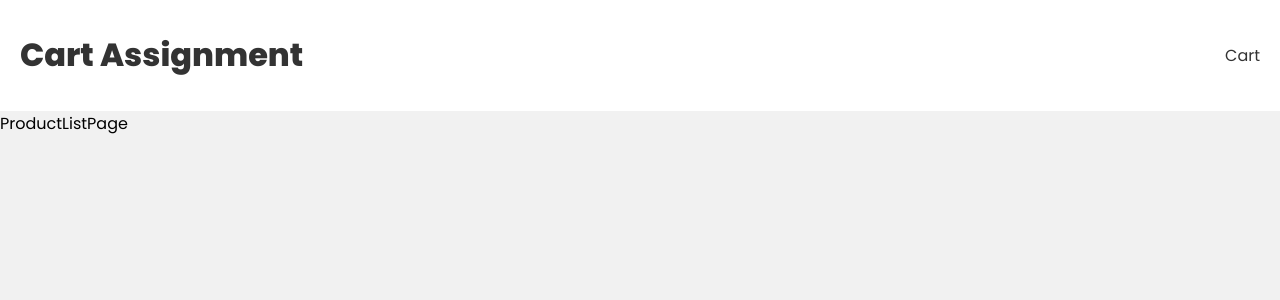
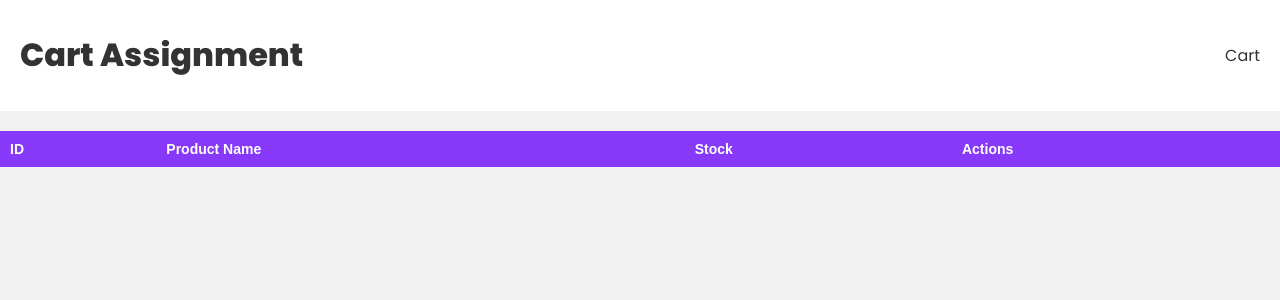
Before and after one commit to subashhB/cart-assignment, a React (Create React App) app: page /productlist in a window 1280 px wide. Shown: the top 300 px of the page. Built offline with nearby package versions, Linux system fonts and the light colour scheme.

Commit message:
feat - Delete and Edit Product

```diff
--- a/src/App.js
+++ b/src/App.js
@@ -4,6 +4,7 @@ import AddProductPage from "./pages/AddProductPage";
 import CartPage from "./pages/CartPage";
 import Home from "./pages/Home";
 import ProductListPage from "./pages/ProductListPage";
+import EditProductPage from "./pages/EditProductPage";
 
 function App() {
   return (
@@ -16,6 +17,7 @@ function App() {
           <Route path="/addproduct" element={<AddProductPage/>}/>
           <Route path="/cart" element={<CartPage/>}/>
           <Route path="/productlist" element={<ProductListPage/>}/>
+          <Route path="/editproduct/:id" element={ <EditProductPage/> }/>
         </Routes>
         </div>
       </BrowserRouter>
--- a/src/components/AddProduct.jsx
+++ b/src/components/ProductForm.jsx
@@ -1,8 +1,10 @@
-import { useState } from "react";
+import { useEffect, useState } from "react";
 import { useProductContext } from "../hooks/useProductContext";
 import * as ActionTypes from "../context/actionTypes";
+import { useNavigate } from "react-router-dom";
 
-const AddProduct = () => {
+const ProductForm = ({ productToUpdate }) => {
+  const navigate = useNavigate();
   const { dispatch } = useProductContext();
   const initialState = {
     id: "",
@@ -18,7 +20,16 @@ const AddProduct = () => {
     product.quantity = parseInt(product.quantity);
     dispatch({ type: ActionTypes.CREATE_PRODUCT, payload: product });
     setProduct(initialState);
+    navigate('/');
   };
+
+  const handleEdit = (e)=>{
+    e.preventDefault();
+    product.quantity = parseInt(product.quantity);
+    console.log(product);
+    dispatch({ type: ActionTypes.EDIT_PRODUCT, payload: product });
+    navigate('/')
+  }
 
   const handleKeyPress = (event) => {
     const keyCode = event.keyCode || event.which;
@@ -30,8 +41,14 @@ const AddProduct = () => {
     }
   };
 
+  useEffect(()=>{
+    if(productToUpdate){
+      setProduct(productToUpdate);
+    }
+  },[productToUpdate])
+
   return (
-    <form onSubmit={handleSubmit}>
+    <form onSubmit={productToUpdate? handleEdit: handleSubmit}>
       <input
         type="text"
         value={product.productName}
@@ -51,9 +68,9 @@ const AddProduct = () => {
         placeholder="Stock"
         required
       />
-      <button type="submit">Add Product</button>
+      <button type="submit">{ productToUpdate? 'Edit': 'Add'} Product</button>
     </form>
   );
 };
 
-export default AddProduct;
+export default ProductForm;
--- a/src/context/ProductContext.js
+++ b/src/context/ProductContext.js
@@ -17,6 +17,12 @@ export const productsReducer = (state, action) => {
           (product) => product.id !== action.payload.id
         ),
       };
+    case actionTypes.EDIT_PRODUCT:
+      return{
+        products: state.products.map((product)=>
+          product.id === action.payload.id ? action.payload: product
+        )
+      }
     default:
       return state;
   }
--- a/src/context/actionTypes.js
+++ b/src/context/actionTypes.js
@@ -1,3 +1,4 @@
 export const SET_PRODUCTS = 'SET_PRODUCTS';
 export const CREATE_PRODUCT = 'CREATE_PRODUCT';
 export const DELETE_PRODUCT = 'DELETE_PRODUCT';
+export const EDIT_PRODUCT = 'EDIT_PRODUCT';
--- a/src/index.css
+++ b/src/index.css
@@ -1,6 +1,9 @@
 /*Google Font*/
 @import url('https://fonts.googleapis.com/css2?family=Poppins:wght@300;400;500;600;800&family=VT323&display=swap');
 
+:root{
+  --primary: #8739f9;
+}
 
 body{
   background: #f1f1f1;
@@ -43,7 +46,7 @@ input {
 }
 
 button, form button{
-  background: #8739f9;
+  background: var(--primary);
   color: #fff;
   width: 100%;
   border-radius: 4px;
@@ -73,6 +76,36 @@ form {
 
 .product-list-link{
   text-decoration: none;
-  margin: auto 10px;
+  padding: 10px;
+  margin:  20px;
 
 }
+
+table {
+  border-collapse: collapse;
+  width: 100%;
+  font-family: Arial, sans-serif;
+  font-size: 14px;
+  margin-top: 20px;
+  border-radius: 25px;
+}
+
+table th,
+table td {
+  padding: 10px;
+}
+
+table th {
+  background-color: var(--primary);
+  color: #fff;
+  text-align: left;
+}
+
+table td {
+  text-align: center;
+}
+
+.delete-btn, .edit-btn{
+  text-decoration: underline;
+  cursor: pointer;
+}
--- a/src/pages/AddProductPage.jsx
+++ b/src/pages/AddProductPage.jsx
@@ -1,9 +1,9 @@
-import AddProduct from "../components/AddProduct";
+import ProductForm from "../components/ProductForm";
 
 const AddProductPage = () => {
   return (
     <div>
-      <AddProduct />
+      <ProductForm />
     </div>
   );
 };
--- /dev/null
+++ b/src/pages/EditProductPage.jsx
@@ -0,0 +1,17 @@
+import { useParams } from "react-router-dom"
+import ProductForm from "../components/ProductForm"
+import { useProductContext } from "../hooks/useProductContext";
+
+const EditProductPage = () => {
+    const { products } = useProductContext();
+    let {id: productId} = useParams();
+    console.log(productId);
+    const product = products.find((product) => product.id === productId);
+  return (
+    <div>
+        <ProductForm productToUpdate={product}/>
+    </div>
+  )
+}
+
+export default EditProductPage
--- a/src/pages/Home.jsx
+++ b/src/pages/Home.jsx
@@ -21,9 +21,9 @@ const Home = () => {
   console.log(products);
   return (
     <div>
-      <div  className="product-list-link">
-        <Link to='/productlist' >Product List</Link>
-      </div>
+
+        <Link to='/productlist' className="product-list-link">Product List</Link>
+
       <Link to="/addproduct">
         <button
           style={{
--- a/src/pages/ProductListPage.jsx
+++ b/src/pages/ProductListPage.jsx
@@ -1,7 +1,40 @@
+import { useProductContext } from "../hooks/useProductContext"
+
+import * as ActionTypes from "../context/actionTypes";
+import { Link } from "react-router-dom";
 
 const ProductListPage = () => {
+  const {products, dispatch} = useProductContext();
+
+  const handleDelete = () =>{
+
+  }
+
   return (
-    <div>ProductListPage</div>
+    <div>
+      <table>
+        <thead>
+          <tr>
+            <th>ID</th>
+            <th>Product Name</th>
+            <th>Stock</th>
+            <th>Actions</th>
+          </tr>
+        </thead>
+        { products &&(
+          <tbody>
+            { products.map((product)=>(
+              <tr key={product.id}>
+                <td>{ product.id }</td>
+                <td>{ product.productName }</td>
+                <td>{ product.quantity }</td>
+                <td> <p className="delete-btn" onClick={ ()=>{dispatch({type: ActionTypes.DELETE_PRODUCT, payload: product })} }>Delete</p>|<p className="edit-btn"><Link to={`/editproduct/${product.id}`} className="edit-btn">Edit</Link></p></td>
+              </tr>
+            )) }
+          </tbody>
+        ) }
+      </table>
+    </div>
   )
 }
 
```
